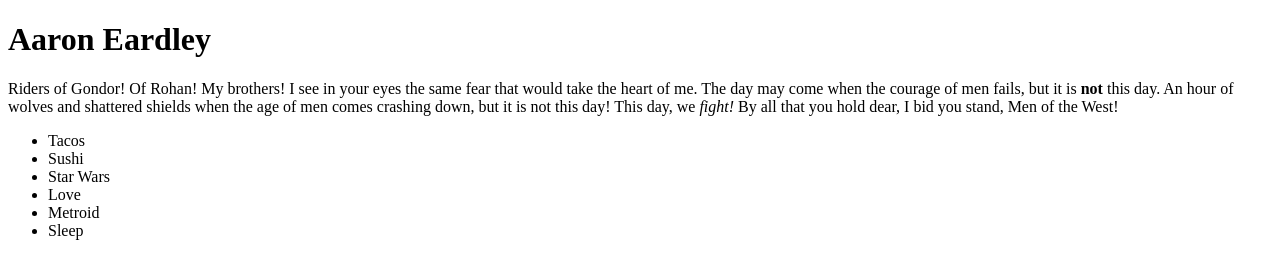
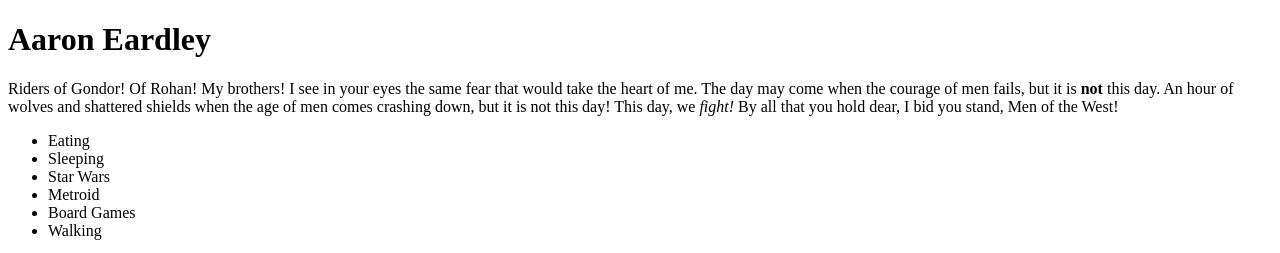
Before and after one commit to aaramour/wdd130, a plain HTML site: page index.html in a window 1280 px wide. Shown: the top 253 px of the page. Drawn offline with Linux system fonts and the light colour scheme.

Commit message:
w01 final changes probably

```diff
--- a/index.html
+++ b/index.html
@@ -20,12 +20,12 @@
       you stand, Men of the West!
     </p>
     <ul>
-      <li>Tacos</li>
-      <li>Sushi</li>
+      <li>Eating</li>
+      <li>Sleeping</li>
       <li>Star Wars</li>
-      <li>Love</li>
       <li>Metroid</li>
-      <li>Sleep</li>
+      <li>Board Games</li>
+      <li>Walking</li>
     </ul>
     <img src="images/thefamjam.jpg" alt="The Fam Jam" width="500px" />
   </body>
```
